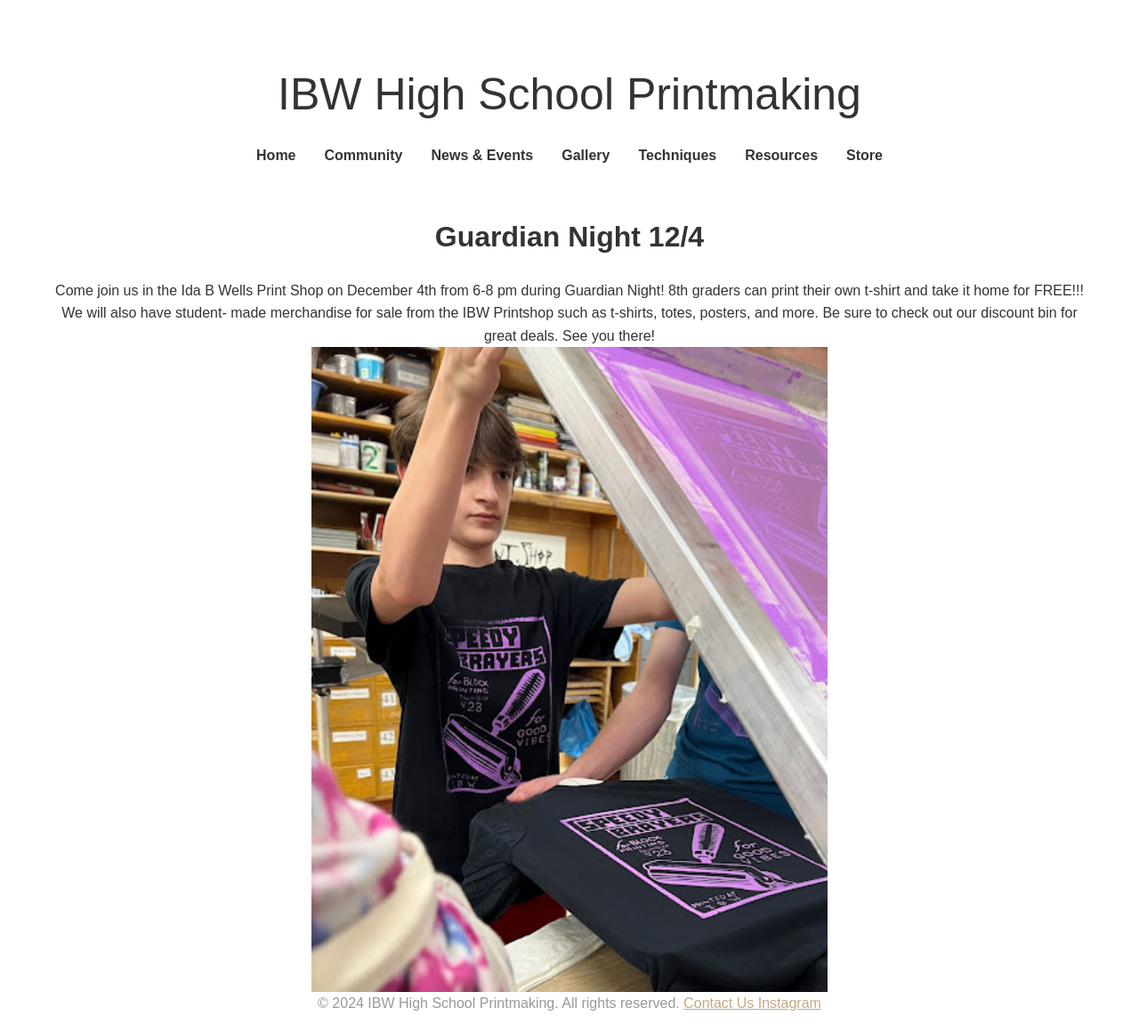
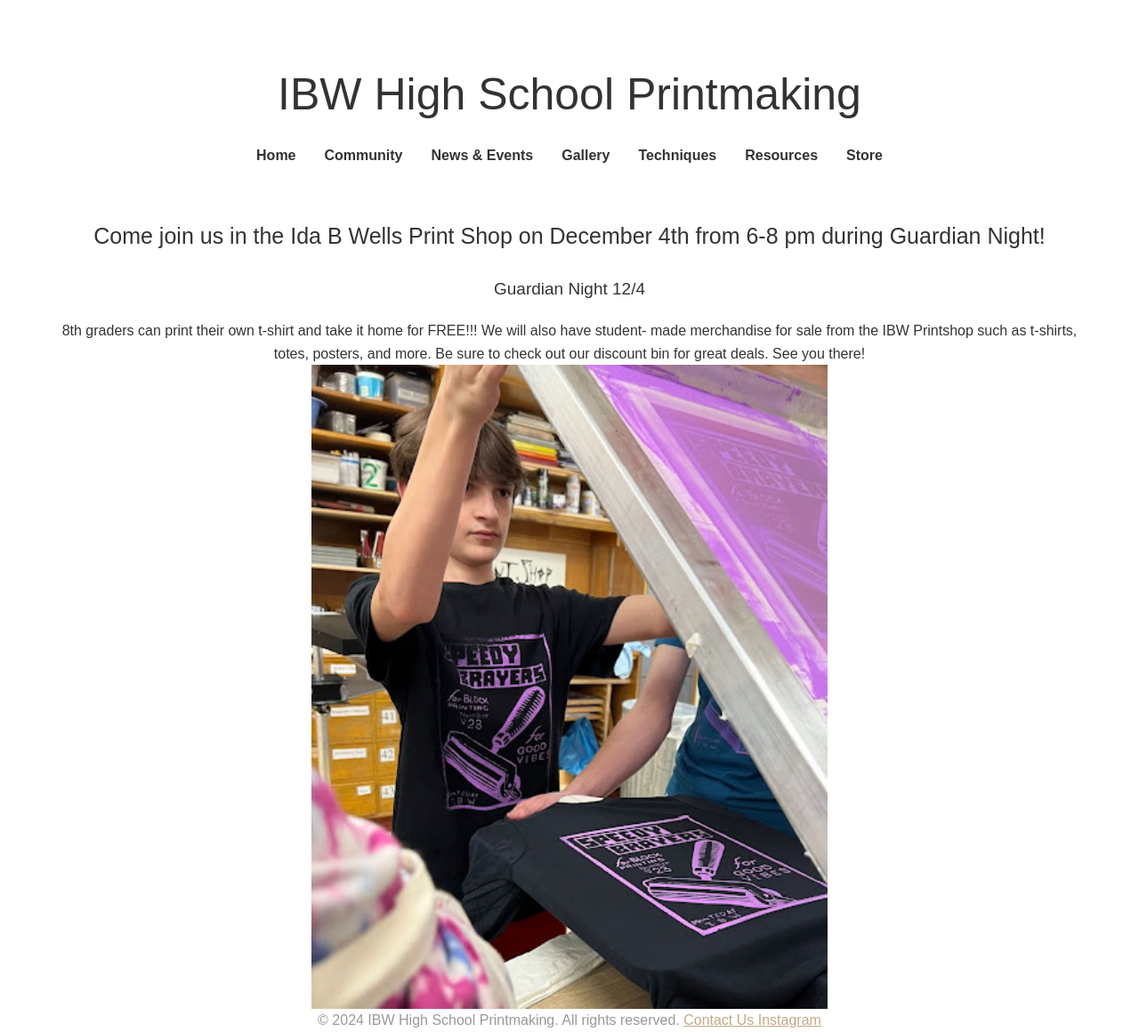
Before and after one commit to IBWPrintmaking/IBWPrintmaking.github.io, a Jekyll site: the page built from news.html, in a window 1280 px wide. Shown: the whole page at 89% size. Built offline with Jekyll 4.4.1, drawn with Linux system fonts in a browser that asks for light colours.

Commit message:
Update news.html

```diff
--- a/news.html
+++ b/news.html
@@ -9,8 +9,9 @@ title: News
 </head>
 <body>
     <div class="bodytext">
-        <h1> Guardian Night 12/4</h1>
-        Come join us in the Ida B Wells Print Shop on December 4th from 6-8 pm during Guardian Night! 8th graders can print their own t-shirt and take it home for FREE!!! We will also have student- made merchandise for sale from the IBW Printshop such as t-shirts, totes, posters, and more. Be sure to check out our discount bin for great deals. See you there!
+        <p style="font-size: 25px;">Come join us in the Ida B Wells Print Shop on December 4th from 6-8 pm during Guardian Night! </p>
+        <p style="font-size: 19px;"> Guardian Night 12/4</p>
+        8th graders can print their own t-shirt and take it home for FREE!!! We will also have student- made merchandise for sale from the IBW Printshop such as t-shirts, totes, posters, and more. Be sure to check out our discount bin for great deals. See you there!
     </div>
 
     <img src="assets/gallery-images/livescreenprinting.jpg" alt="alternatetext"class="center">
```
